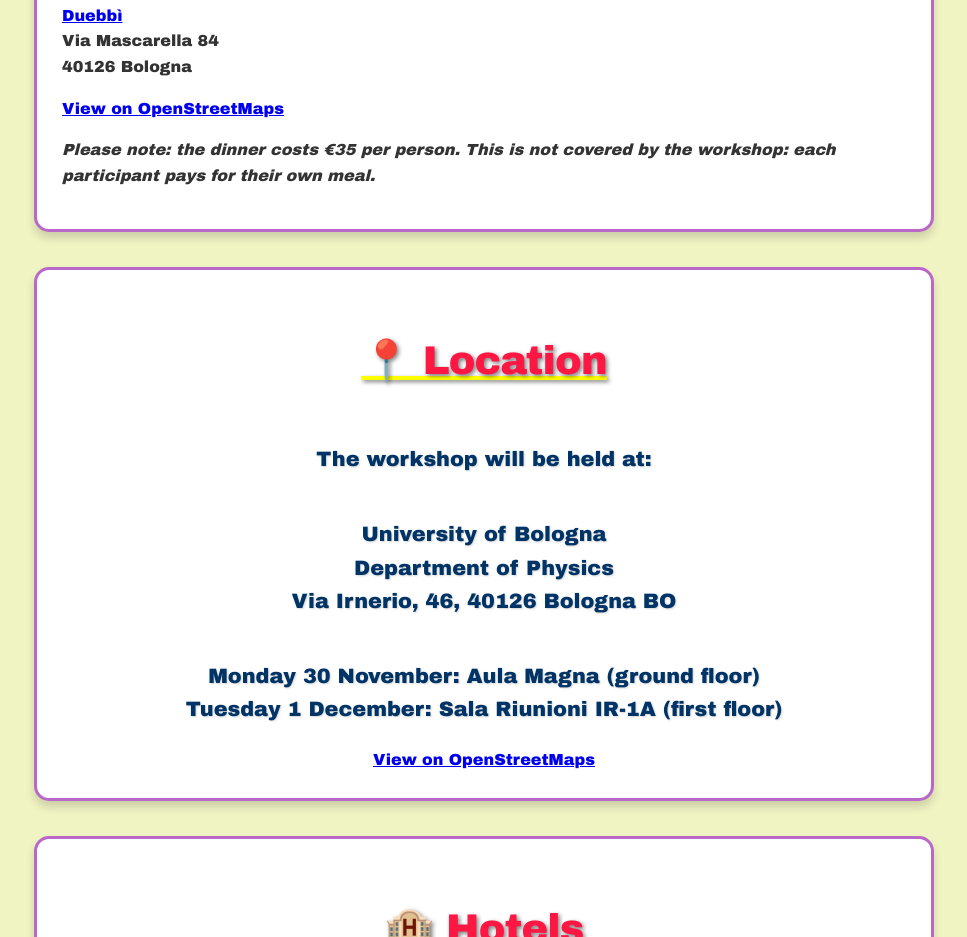
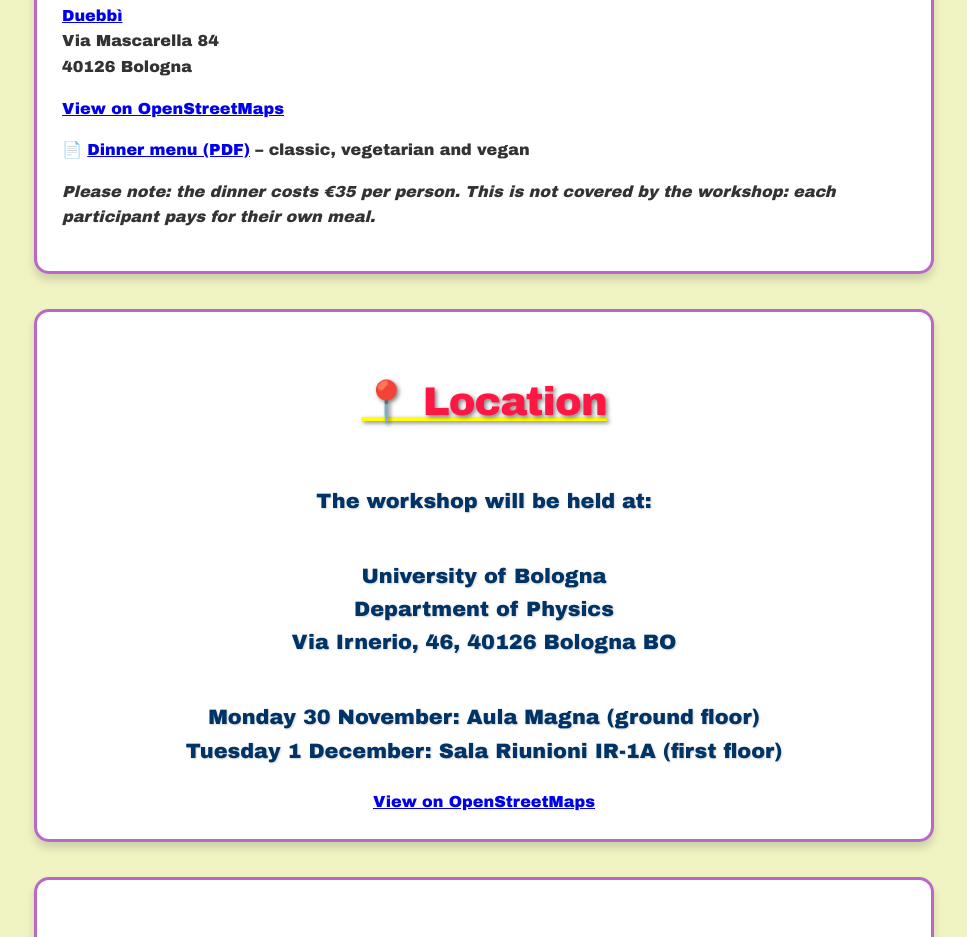
Before and after one commit to AllAroundIntegrability/AllAroundIntegrability.github.io, a plain HTML site: page index.html in a window 1280 px wide. Shown: the part 5772-6709 px from the top of the page, without its empty margins (156-1123 px from the left). Drawn offline with Linux system fonts and the light colour scheme.

Commit message:
Add social dinner menu PDF and link
Co-Authored-By: Claude Opus 5.5 <noreply@anthropic.com>
Claude-Session: https://claude.ai/code/session_01463khWFwv4kPYFCGpEAfk4

```diff
--- a/index.html
+++ b/index.html
@@ -684,6 +684,7 @@
             40126 Bologna
             </p>
             <a href="https://www.openstreetmap.org/search?query=Via%20Mascarella%2084%2C%20Bologna" target="_blank">View on OpenStreetMaps</a>
+            <p>📄 <a href="AAI3_dinner_menu.pdf" target="_blank">Dinner menu (PDF)</a> – classic, vegetarian and vegan</p>
             <p><i>Please note: the dinner costs €35 per person. This is not covered by the workshop: each participant pays for their own meal.</i></p>
 
         </section>
```
Also changed, not shown: 1 other file.
